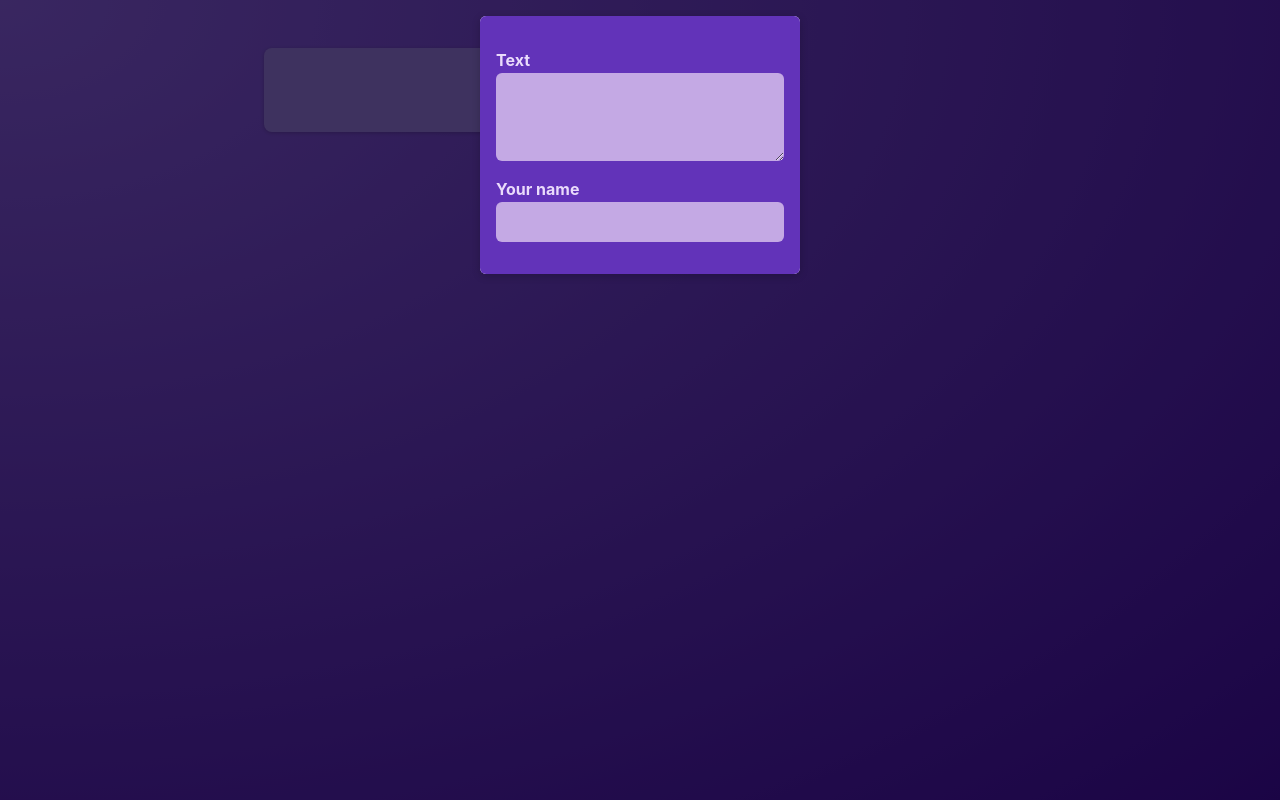
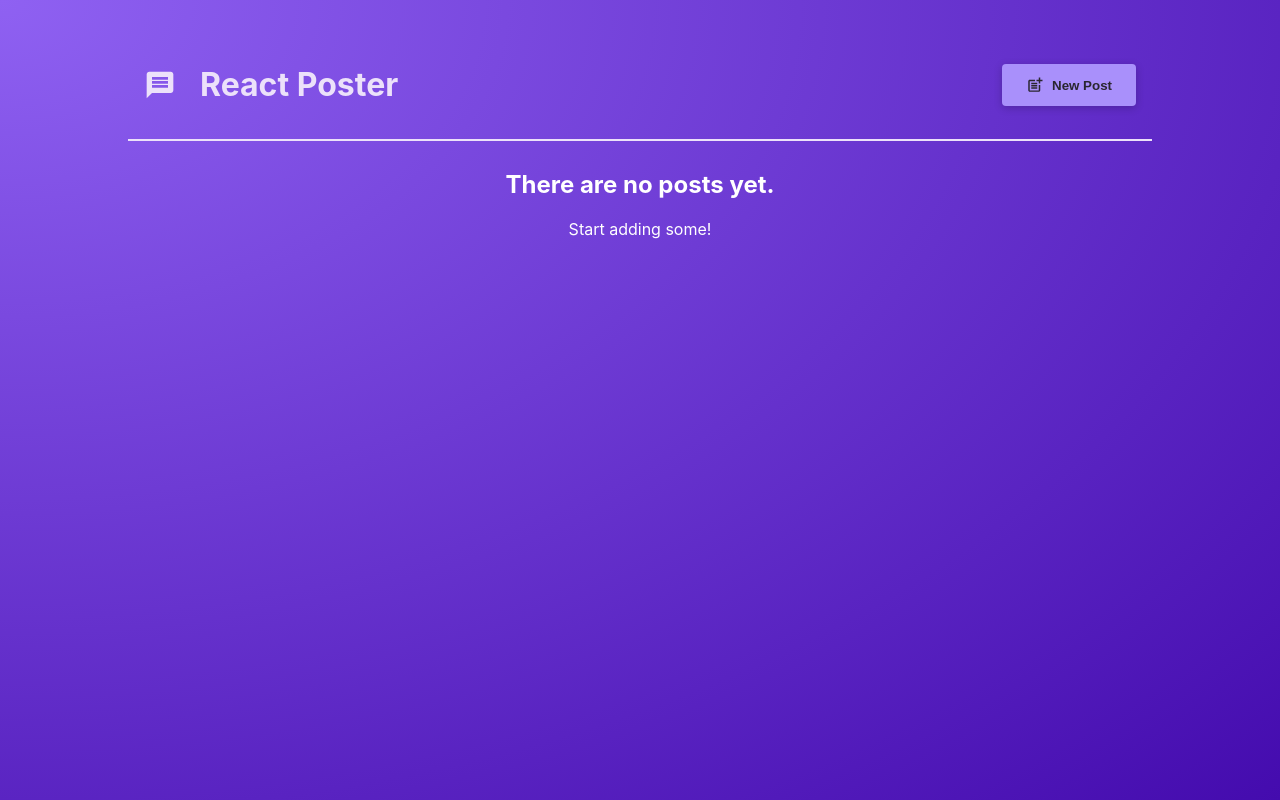
Before and after one commit to sabbadash/learning-react, a React (Vite) app in the folder starting-project/: page / in a window 1280 px wide. Built offline with nearby package versions, Linux system fonts and the light colour scheme.

Commit message:
Added MainHeader and Modal components. Implemented form submissions and correctly displayed posts

```diff
--- a/starting-project/package.json
+++ b/starting-project/package.json
@@ -10,7 +10,8 @@
   },
   "dependencies": {
     "react": "^18.2.0",
-    "react-dom": "^18.2.0"
+    "react-dom": "^18.2.0",
+    "react-icons": "^4.12.0"
   },
   "devDependencies": {
     "@types/react": "^18.0.17",
--- a/starting-project/src/App.jsx
+++ b/starting-project/src/App.jsx
@@ -1,11 +1,30 @@
 //root component
+import { useState } from 'react';
+
 import PostsList from './components/PostsList';
+import MainHeader from './components/MainHeader';
 
 function App() {
+  const [ modalIsVisible, setModalIsVisible] = useState(false);
+
+  function hideModalHandler() {
+    setModalIsVisible(false);
+  }
+
+  function showModalHandler() {
+    setModalIsVisible(true);
+  }
+
   return (
-    <main>
-      <PostsList />
-    </main>
+    <>
+      <MainHeader onCreatePost={showModalHandler}/>
+        <main>
+          <PostsList
+            isPosting={modalIsVisible}
+            onStopPosting={hideModalHandler}
+          />
+        </main>
+    </>
   );
 }
 
--- /dev/null
+++ b/starting-project/src/components/MainHeader.jsx
@@ -0,0 +1,22 @@
+import { MdPostAdd, MdMessage } from 'react-icons/md';
+
+import classes from './MainHeader.module.css';
+
+function MainHeader({ onCreatePost }) {
+  return (
+    <header className={classes.header}>
+      <h1 className={classes.logo}>
+        <MdMessage />
+        React Poster
+      </h1>
+      <p>
+        <button className={classes.button} onClick={onCreatePost}>
+          <MdPostAdd size={18} />
+          New Post
+        </button>
+      </p>
+    </header>
+  );
+}
+
+export default MainHeader;
--- /dev/null
+++ b/starting-project/src/components/MainHeader.module.css
@@ -0,0 +1,36 @@
+.header {
+  /* padding: 2rem 10%; */
+  margin: 2rem 10%;
+  padding: 1rem;
+  text-align: center;
+  display: flex;
+  justify-content: space-between;
+  align-items: center;
+  border-bottom: 2px solid #ece1fa;
+}
+
+.logo {
+  font-size: 2rem;
+  display: flex;
+  gap: 1.5rem;
+  align-items: center;
+  color: #ece1fa;
+}
+
+.button {
+  display: inline-flex;
+  align-items: center;
+  gap: 0.5rem;
+  padding: 0.75rem 1.5rem;
+  background-color: #a990fb;
+  color: #2a2630;
+  border: none;
+  border-radius: 4px;
+  box-shadow: 0 2px 8px rgba(0, 0, 0, 0.2);
+  cursor: pointer;
+  font-weight: bold;
+}
+
+.button:hover {
+  background-color: #8c6cf7;
+}
--- a/starting-project/src/components/NewPost.jsx
+++ b/starting-project/src/components/NewPost.jsx
@@ -1,16 +1,43 @@
+import { useState } from 'react';
+
 import classes from './NewPost.module.css';
 
-function NewPost(props) {
+function NewPost({onCancel, onAddPost}) {
+  const [ enteredBody, setEnteredBody] = useState('');
+  const [ enteredAuthor, setEnteredAuthor] = useState('');
+
+  function bodyChangeHandler(event) {
+    setEnteredBody(event.target.value);
+  }
+
+  function authorChangeHandler(event) {
+    setEnteredAuthor(event.target.value);
+  }
+
+  function submitHandler(event) {
+    event.preventDefault();   //preventing sending http request to server and reloading the page
+
+    const postData = {
+      body: enteredBody,
+      author: enteredAuthor,
+    };
+    onAddPost(postData);
+    onCancel();
+  }
 
   return (
-    <form className={classes.form}>
+    <form className={classes.form} onSubmit={submitHandler}>
       <p>
         <label htmlFor="body">Text</label>
-        <textarea id="body" required rows={3} onChange={props.onBodyChange}/>
+        <textarea id="body" required rows={3} onChange={bodyChangeHandler}/>
       </p>
       <p>
         <label htmlFor="name">Your name</label>
-        <input type="text" id="name" required onChange={props.onAuthorChange} />
+        <input type="text" id="name" required onChange={authorChangeHandler} />
+      </p>
+      <p className={classes.actions}>
+        <button type='button' onClick={onCancel}>Cancel</button>
+        <button type='submit'>Submit</button>
       </p>
     </form>
   );
--- a/starting-project/src/components/PostsList.jsx
+++ b/starting-project/src/components/PostsList.jsx
@@ -5,38 +5,41 @@
 import Modal from './Modal';
 import classes from './PostsList.module.css';
 
-function PostsList() {
-  const [ modalIsVisible, setModalIsVisible] = useState(true);
-  const [ enteredBody, setEnteredBody] = useState('');
-  const [ enteredAuthor, setEnteredAuthor] = useState('');
+function PostsList({isPosting, onStopPosting}) {
+  const [posts, setPosts] = useState([]); //array of posts
 
-  function hideModalHandler() {
-    setModalIsVisible(false);
-  }
-
-  function bodyChangeHandler(event) {
-    setEnteredBody(event.target.value);
-  }
-
-  function authorChangeHandler(event) {
-    setEnteredAuthor(event.target.value);
+  function addPostHandler(postData) {
+    setPosts((existingPosts) => [postData, ...existingPosts]);  //adding new post to the beginning of the array, saving previous ones
   }
 
   return (
     <>
-      {modalIsVisible ? (
-        <Modal onClose={hideModalHandler}>
-          <NewPost
-          onBodyChange={bodyChangeHandler}
-          onAuthorChange={authorChangeHandler}
+      {isPosting && (
+        <Modal onClose={onStopPosting}>
+            <NewPost
+              onCancel={onStopPosting}
+              onAddPost={addPostHandler}
+            />
+        </Modal>
+      )}
+
+      {posts.length >0 && (
+        <ul className={classes.posts}>
+        {posts.map((post) => (
+          <Post
+            author={post.author}
+            body={post.body}
           />
-        </Modal>
-      ) : null}
+        ))}
+      </ul>
+      )}
 
-      <ul className={classes.posts}>
-        <Post author={enteredAuthor} body={enteredBody}/>
-        <Post author="Mike" body="Hey ya!"/>
-      </ul>
+      {posts.length === 0 && (
+        <div style={{ textAlign: 'center', color:'white'}}>
+          <h2>There are no posts yet.</h2>
+          <p>Start adding some!</p>
+        </div>
+      )}
     </>
   );
 }
```
Also changed, not shown: 1 other file (tests, documents, lock files or other folders).
